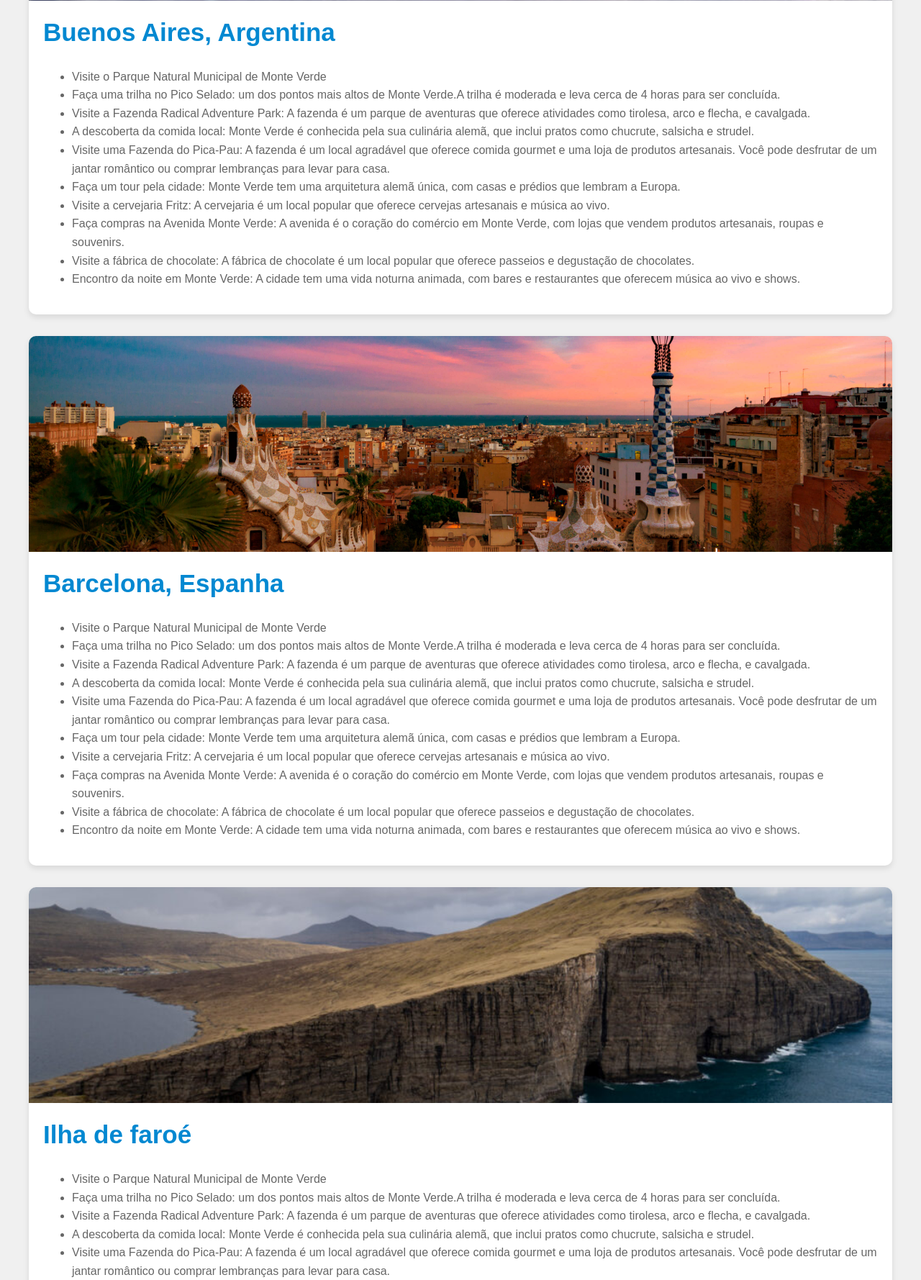
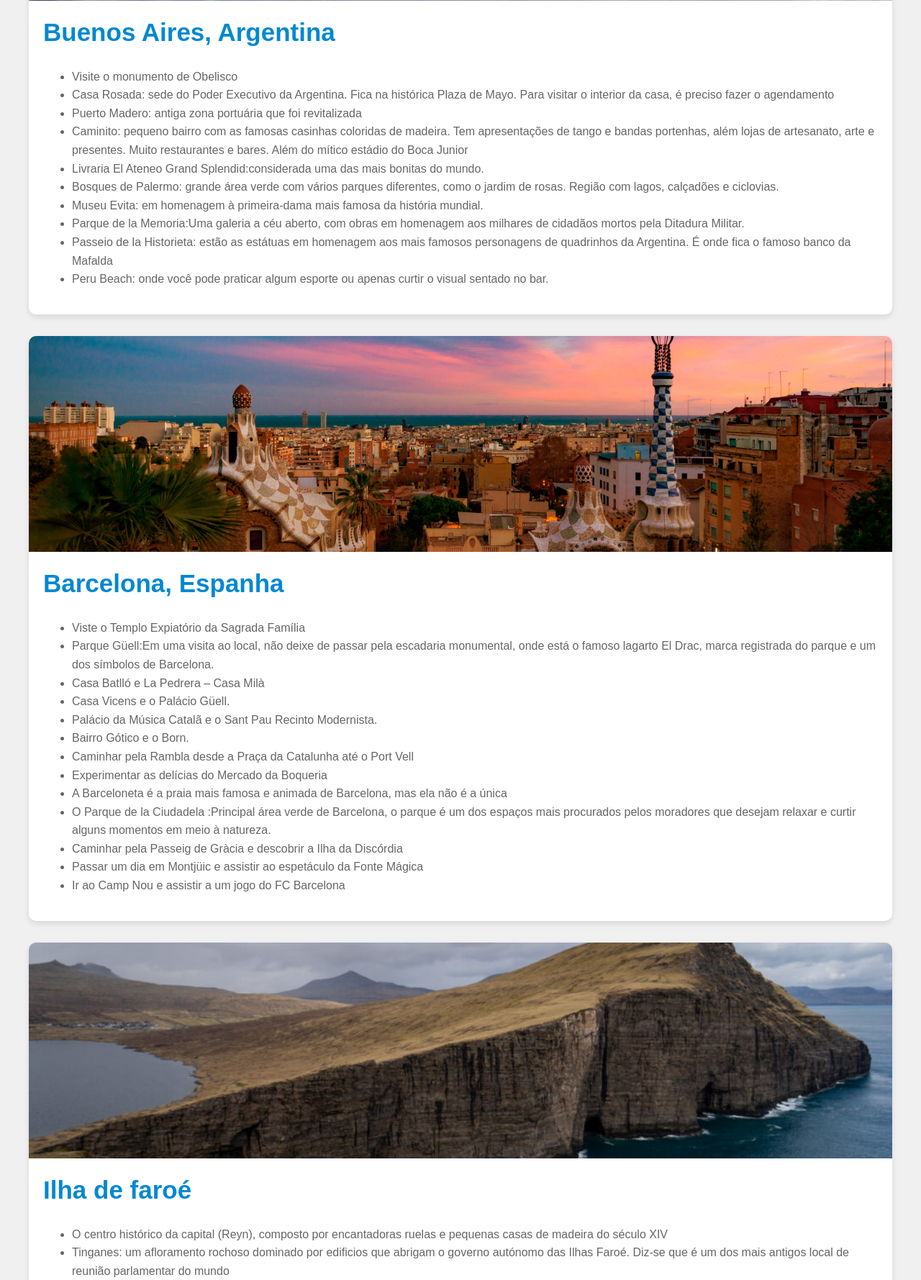
Before and after one commit to anaju509/Projeto-Final, a PHP site: page /roteiros.html in a window 1280 px wide. Shown: the part 3409-5188 px from the top of the page at 72% size. Run offline with PHP 8.4, Linux system fonts and the light colour scheme.

Commit message:
Add files via upload

```diff
--- a/Projeto Aguado/index.html
+++ b/Projeto Aguado/index.html
@@ -5,15 +5,14 @@
     <meta name="viewport" content="width=device-width, initial-scale=1.0">
     <title>Projeto</title>
     <link  rel="stylesheet" type="text/css" href="css/style.css">
-    <script src="js/myjava.js" defer></script>
-    <script src="js/sugestoes.js" defer></script>
+
 
 </head>
 <body>
     <div class="container">
         <header class="titulo" >
             <h1 class="frase">Bem Vindo ao Nômade!</h1>
-
+           <a href="calculadoras.html"> <img src="../img/cal.png" id="cal"></a>
         </header>
 
         <nav>
--- a/Projeto Aguado/roteiros.html
+++ b/Projeto Aguado/roteiros.html
@@ -100,25 +100,16 @@
         <img src="img/buenos.png" alt="Imagem de buenos aires">
         <div class="descricao">
             <h2>Buenos Aires, Argentina</h2>
-            <ul><li>Visite o Parque Natural Municipal de Monte Verde</li>
-
-                <li>Faça uma trilha no Pico Selado: um dos pontos mais altos de Monte Verde.A trilha é moderada e leva cerca de 4 horas para ser concluída.</li>
-
-                <li>Visite a Fazenda Radical Adventure Park: A fazenda é um parque de aventuras que oferece atividades como tirolesa, arco e flecha, e cavalgada.</li>
-
-               <li>A descoberta da comida local: Monte Verde é conhecida pela sua culinária alemã, que inclui pratos como chucrute, salsicha e strudel.</li>
-
-               <li>Visite uma Fazenda do Pica-Pau: A fazenda é um local agradável que oferece comida gourmet e uma loja de produtos artesanais. Você pode desfrutar de um jantar romântico ou comprar lembranças para levar para casa.</li>
-
-               <li>Faça um tour pela cidade: Monte Verde tem uma arquitetura alemã única, com casas e prédios que lembram a Europa.</li>
-
-               <li>Visite a cervejaria Fritz: A cervejaria é um local popular que oferece cervejas artesanais e música ao vivo.</li>
-
-               <li>Faça compras na Avenida Monte Verde: A avenida é o coração do comércio em Monte Verde, com lojas que vendem produtos artesanais, roupas e souvenirs.</li>
-
-               <li>Visite a fábrica de chocolate: A fábrica de chocolate é um local popular que oferece passeios e degustação de chocolates.</li>
-
-               <li>Encontro da noite em Monte Verde: A cidade tem uma vida noturna animada, com bares e restaurantes que oferecem música ao vivo e shows.</li></ul>
+            <ul><li> Visite o monumento de Obelisco</li>
+                <li>Casa Rosada: sede do Poder Executivo da Argentina. Fica na histórica Plaza de Mayo. Para visitar o interior da casa, é preciso fazer o agendamento</li>
+                <li>Puerto Madero: antiga zona portuária que foi revitalizada</li>
+                <li>Caminito: pequeno bairro com as famosas casinhas coloridas de madeira. Tem apresentações de tango e bandas portenhas, além lojas de artesanato, arte e presentes. Muito restaurantes e bares. Além do mítico estádio do Boca Junior</li>
+                <li>Livraria El Ateneo Grand Splendid:considerada uma das mais bonitas do mundo. </li>
+                <li>Bosques de Palermo: grande área verde com vários parques diferentes, como o jardim de rosas. Região com lagos, calçadões e ciclovias. </li>
+                <li>Museu Evita: em homenagem à primeira-dama mais famosa da história mundial.</li>
+                <li>Parque de la Memoria:Uma galeria a céu aberto, com obras em homenagem aos milhares de cidadãos mortos pela Ditadura Militar.</li>
+                <li>Passeio de la Historieta: estão as estátuas em homenagem aos mais famosos personagens de quadrinhos da Argentina. É onde fica o famoso banco da Mafalda</li>
+                <li> Peru Beach: onde você pode praticar algum esporte ou apenas curtir o visual sentado no bar.</li></ul>
         </div>
     </div>
 
@@ -126,25 +117,20 @@
         <img src="img/barcelona.png" alt="Imagem de barcelona">
         <div class="descricao">
             <h2>Barcelona, Espanha</h2>
-            <ul><li>Visite o Parque Natural Municipal de Monte Verde</li>
-
-                <li>Faça uma trilha no Pico Selado: um dos pontos mais altos de Monte Verde.A trilha é moderada e leva cerca de 4 horas para ser concluída.</li>
-
-                <li>Visite a Fazenda Radical Adventure Park: A fazenda é um parque de aventuras que oferece atividades como tirolesa, arco e flecha, e cavalgada.</li>
-
-               <li>A descoberta da comida local: Monte Verde é conhecida pela sua culinária alemã, que inclui pratos como chucrute, salsicha e strudel.</li>
-
-               <li>Visite uma Fazenda do Pica-Pau: A fazenda é um local agradável que oferece comida gourmet e uma loja de produtos artesanais. Você pode desfrutar de um jantar romântico ou comprar lembranças para levar para casa.</li>
-
-               <li>Faça um tour pela cidade: Monte Verde tem uma arquitetura alemã única, com casas e prédios que lembram a Europa.</li>
-
-               <li>Visite a cervejaria Fritz: A cervejaria é um local popular que oferece cervejas artesanais e música ao vivo.</li>
-
-               <li>Faça compras na Avenida Monte Verde: A avenida é o coração do comércio em Monte Verde, com lojas que vendem produtos artesanais, roupas e souvenirs.</li>
-
-               <li>Visite a fábrica de chocolate: A fábrica de chocolate é um local popular que oferece passeios e degustação de chocolates.</li>
-
-               <li>Encontro da noite em Monte Verde: A cidade tem uma vida noturna animada, com bares e restaurantes que oferecem música ao vivo e shows.</li></ul>
+            <ul><li>Viste o Templo Expiatório da Sagrada Família</li>
+                <li>Parque Güell:Em uma visita ao local, não deixe de passar pela escadaria monumental, onde está o famoso lagarto El Drac, marca registrada do parque e um dos símbolos de Barcelona.</li>
+                <li> Casa Batlló e La Pedrera – Casa Milà</li>
+               <li>Casa Vicens e o Palácio Güell.</li>
+               <li> Palácio da Música Catalã e o Sant Pau Recinto Modernista.</li>
+               <li>Bairro Gótico e o Born.</li>
+               <li>Caminhar pela Rambla desde a Praça da Catalunha até o Port Vell</li>
+               <li>Experimentar as delícias do Mercado da Boqueria</li>
+               <li>A Barceloneta é a praia mais famosa e animada de Barcelona, mas ela não é a única</li>
+               <li>O Parque de la Ciudadela :Principal área verde de Barcelona, o parque é um dos espaços mais procurados pelos moradores que desejam relaxar e curtir alguns momentos em meio à natureza.</li>
+               <li>Caminhar pela Passeig de Gràcia e descobrir a Ilha da Discórdia </li>
+               <li>Passar um dia em Montjüic e assistir ao espetáculo da Fonte Mágica </li>
+               <li>Ir ao Camp Nou e assistir a um jogo do FC Barcelona</li>
+            </ul>
         </div>
     </div>
 
@@ -152,25 +138,16 @@
         <img src="img/faroe.png" alt="Imagem de ilha de faroe">
         <div class="descricao">
             <h2>Ilha de faroé</h2>
-            <ul><li>Visite o Parque Natural Municipal de Monte Verde</li>
-
-                <li>Faça uma trilha no Pico Selado: um dos pontos mais altos de Monte Verde.A trilha é moderada e leva cerca de 4 horas para ser concluída.</li>
-
-                <li>Visite a Fazenda Radical Adventure Park: A fazenda é um parque de aventuras que oferece atividades como tirolesa, arco e flecha, e cavalgada.</li>
-
-               <li>A descoberta da comida local: Monte Verde é conhecida pela sua culinária alemã, que inclui pratos como chucrute, salsicha e strudel.</li>
-
-               <li>Visite uma Fazenda do Pica-Pau: A fazenda é um local agradável que oferece comida gourmet e uma loja de produtos artesanais. Você pode desfrutar de um jantar romântico ou comprar lembranças para levar para casa.</li>
-
-               <li>Faça um tour pela cidade: Monte Verde tem uma arquitetura alemã única, com casas e prédios que lembram a Europa.</li>
-
-               <li>Visite a cervejaria Fritz: A cervejaria é um local popular que oferece cervejas artesanais e música ao vivo.</li>
-
-               <li>Faça compras na Avenida Monte Verde: A avenida é o coração do comércio em Monte Verde, com lojas que vendem produtos artesanais, roupas e souvenirs.</li>
-
-               <li>Visite a fábrica de chocolate: A fábrica de chocolate é um local popular que oferece passeios e degustação de chocolates.</li>
-
-               <li>Encontro da noite em Monte Verde: A cidade tem uma vida noturna animada, com bares e restaurantes que oferecem música ao vivo e shows.</li></ul>
+            <ul><li>O centro histórico da capital  (Reyn), composto por encantadoras ruelas e pequenas casas de madeira do século XIV</li>
+            <li>Tinganes: um afloramento rochoso dominado por edificios que abrigam o governo autónomo das Ilhas Faroé. Diz-se que é um dos mais antigos local de reunião parlamentar do mundo</li>
+            <li>Skansin: a velha fortaleza do porto</li>
+            <li>A marina e a catedral de Tórshavn</li>
+            <li>O miradouro de Kongaminnid, um obelisco erguido para comemorar a visita do rei dinamarquês Christian IX às Ilhas Faroe em 1874</li>
+            <li>Viðarlundin, o maravilhoso parque da cidade</li>
+            <li>Catedral de S. Magnus em  Kirkjubour: construída por volta do ano 1300, as suas ruínas são o monumento mais famoso das Ilhas Faroé</li>
+            <li>Igreja medieval de S. Olavo: pintada de branco e situada junto ao mar, foi edificada no século XII e é a mais antiga do arquipélago ainda em uso</li>
+            <li> Trilho da Lagoa de Saksun </li>
+            <li>Cascata Fossá </li></ul>
         </div>
     </div>
 
@@ -178,25 +155,14 @@
         <img src="img/maldivas.png" alt="Imagem de maldivas">
         <div class="descricao">
             <h2> Ilhas Maldivas</h2>
-            <ul><li>Visite o Parque Natural Municipal de Monte Verde</li>
-
-                <li>Faça uma trilha no Pico Selado: um dos pontos mais altos de Monte Verde.A trilha é moderada e leva cerca de 4 horas para ser concluída.</li>
-
-                <li>Visite a Fazenda Radical Adventure Park: A fazenda é um parque de aventuras que oferece atividades como tirolesa, arco e flecha, e cavalgada.</li>
-
-               <li>A descoberta da comida local: Monte Verde é conhecida pela sua culinária alemã, que inclui pratos como chucrute, salsicha e strudel.</li>
-
-               <li>Visite uma Fazenda do Pica-Pau: A fazenda é um local agradável que oferece comida gourmet e uma loja de produtos artesanais. Você pode desfrutar de um jantar romântico ou comprar lembranças para levar para casa.</li>
-
-               <li>Faça um tour pela cidade: Monte Verde tem uma arquitetura alemã única, com casas e prédios que lembram a Europa.</li>
-
-               <li>Visite a cervejaria Fritz: A cervejaria é um local popular que oferece cervejas artesanais e música ao vivo.</li>
-
-               <li>Faça compras na Avenida Monte Verde: A avenida é o coração do comércio em Monte Verde, com lojas que vendem produtos artesanais, roupas e souvenirs.</li>
-
-               <li>Visite a fábrica de chocolate: A fábrica de chocolate é um local popular que oferece passeios e degustação de chocolates.</li>
-
-               <li>Encontro da noite em Monte Verde: A cidade tem uma vida noturna animada, com bares e restaurantes que oferecem música ao vivo e shows.</li></ul>
+            <ul><li>O Atol de Malé é considerado o lugar que mais carrega a essência das Maldivas. É dividido em ilhas como Dhiffushi, Himmafushi, Hulhumalé, Huraa, Macho, Thulusdhoo, Villingili, Gulhi, Guraidhoo, Maafushi </li>
+                <li>O atol de Baa se destaca no roteiro das Ilhas Maldivas por ser o melhor lugar da região para nadar com aglomerações de arraia manta, sendo a Baía de Hanifaru o local ideal para esse encontro.</li>
+                <li>O Atol Noonu é formado por 71 ilhas, porém somente 13 delas são habitadas.A principal ilha dessa região é a Manadhoo, a capital, mas nós indicamos que você aposte em um passeio na ilha de Landhoo, ao leste do atol.Isso porque Landhoo é um ótimo ponto histórico, responsável por abrigar os restos de uma hawita, ou seja, um antigo túmulo artificial, criado pelo povo redin, que acredita-se terem sido os fundadores das Maldivas.</li>
+                <li> o atol de Addu é onde temos a Addu City, a segunda maior cidade do país, preenchida pelas ilhas de Hulhudhoo, Meedhoo, Maradhoo, Feydhoo, Hithadhoo e Gan. Neste espaço, você pode se aventurar em um passeio de barco de cruzeiro de luxo, que visita alguns dos recifes mais remotos </li>
+               <li>No atol de Ari você pode explorar os bancos de areia do lugar, fazer passeios de barco, visitar a Árvore Grande Baniana e o Thun’di, além de se aventurar nos passeios a Maafushivaru Island Beach e na Praia de Digura.</li>
+               <li>O atol de Kaafu você pode aproveitar o seu dia na Praia de Gili Lankanfushi e se aventurar entre alguns monumentos famosos, como Centro Islâmico das Maldivas.</li>
+               <li>Capital Malé é um lugar com vida urbana, mesmo tendo uma praia artificial perfeita, com água doce, areia branca e restaurantes e cafés por perto. Malé também permite que você visite o novo centro urbano de Hulhumale, com balsas que a cada 20 minutos te levam a esse lugar encantador. Se aventure no Museu Nacional e no Sultan Park </li>
+                </ul>
         </div>
     </div>
     <div class="voltar">
```
Also changed, not shown: Projeto Aguado/banco.txt (added, +11 -0 lines), Projeto Aguado/calculadoras.html (added, +37 -0 lines), Projeto Aguado/css/calculadora.css (added, +46 -0 lines), Projeto Aguado/css/style.css (+7 -1 lines), Projeto Aguado/hoteis.html (+17 -17 lines), Projeto Aguado/js/calculadora.js (added, +20 -0 lines), Projeto Aguado/img/cal.png (added), Projeto Aguado/img/hlttoquio.jpg (added), Projeto Aguado/img/hotbarce.jpg (added), Projeto Aguado/img/htlnami.jpg (added), Projeto Aguado/img/paical.jpg (added).
